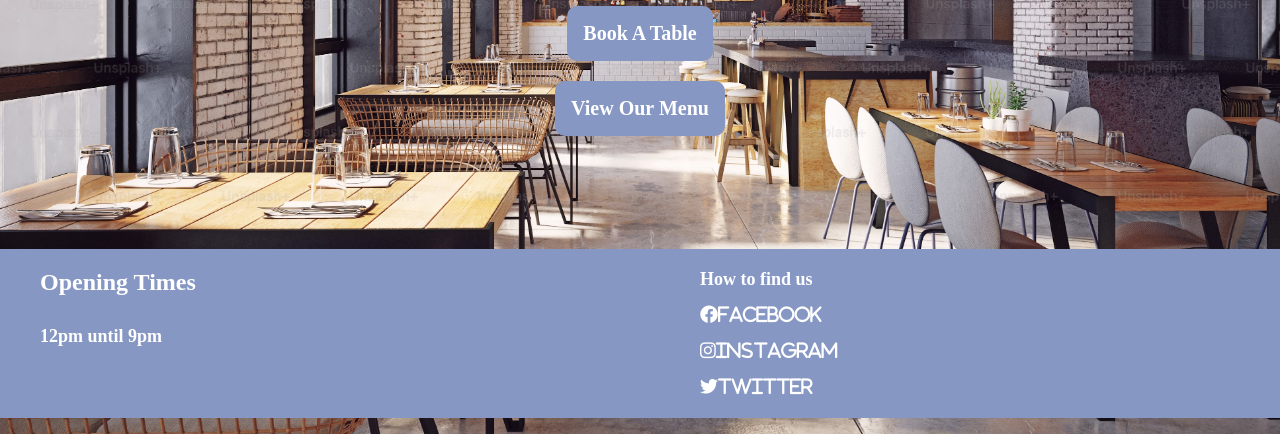
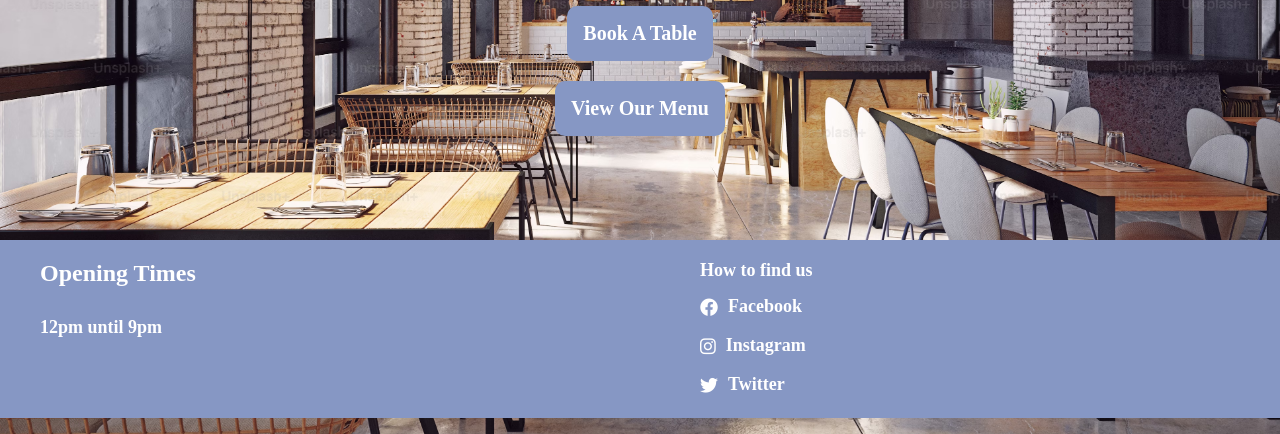
Before and after one commit to ashley9368/restaurant-booking-system, a Django app: page / in a window 1280 px wide. Shown: the part 382-816 px from the top of the page. Run offline with Django 4.2, Linux system fonts and the light colour scheme; parts of the project's set-up code (start-up, migrations or seed data) failed here and were passed over.

Commit message:
update footer for homepage

```diff
--- a/templates/home.html
+++ b/templates/home.html
@@ -58,15 +58,21 @@
             <p>12pm until 9pm</p>
         </div>
         <div class="social-media">
-            <h3>How to find us</h3>
-            <a href="https://facebook.com" target="_blank" rel="noopener" aria-label="Visit our Facebook page (Opens a new tab)">
-                <i class="fa-brands fa-facebook">Facebook</i>
+            <h3 class="find us">How to find us</h3>
+            <a href="https://facebook.com" target="_blank" rel="noopener"
+                aria-label="Visit our Facebook page (Opens a new tab)">
+                <i class="fa-brands fa-facebook"></i>
+                <span>Facebook</span>
             </a>
-            <a href="https://instagram.com" target="_blank" rel="noopener" aria-label="Visit our Instagram page (Opens a new tab)">
-                <i class="fa-brands fa-instagram">Instagram</i>
+            <a href="https://instagram.com" target="_blank" rel="noopener"
+                aria-label="Visit our Instagram page (Opens a new tab)">
+                <i class="fa-brands fa-instagram"></i>
+                <span>Instagram</span>
             </a>
-            <a href="https://twitter.com" target="_blank" rel="noopener" aria-label="Visit our Twitter page (Opens a new tab)">
-                <i class="fa-brands fa-twitter">Twitter</i>
+            <a href="https://twitter.com" target="_blank" rel="noopener"
+                aria-label="Visit our Twitter page (Opens a new tab)">
+                <i class="fa-brands fa-twitter"></i>
+                <span>Twitter</span>
             </a>
         </div>
     </div>
```
